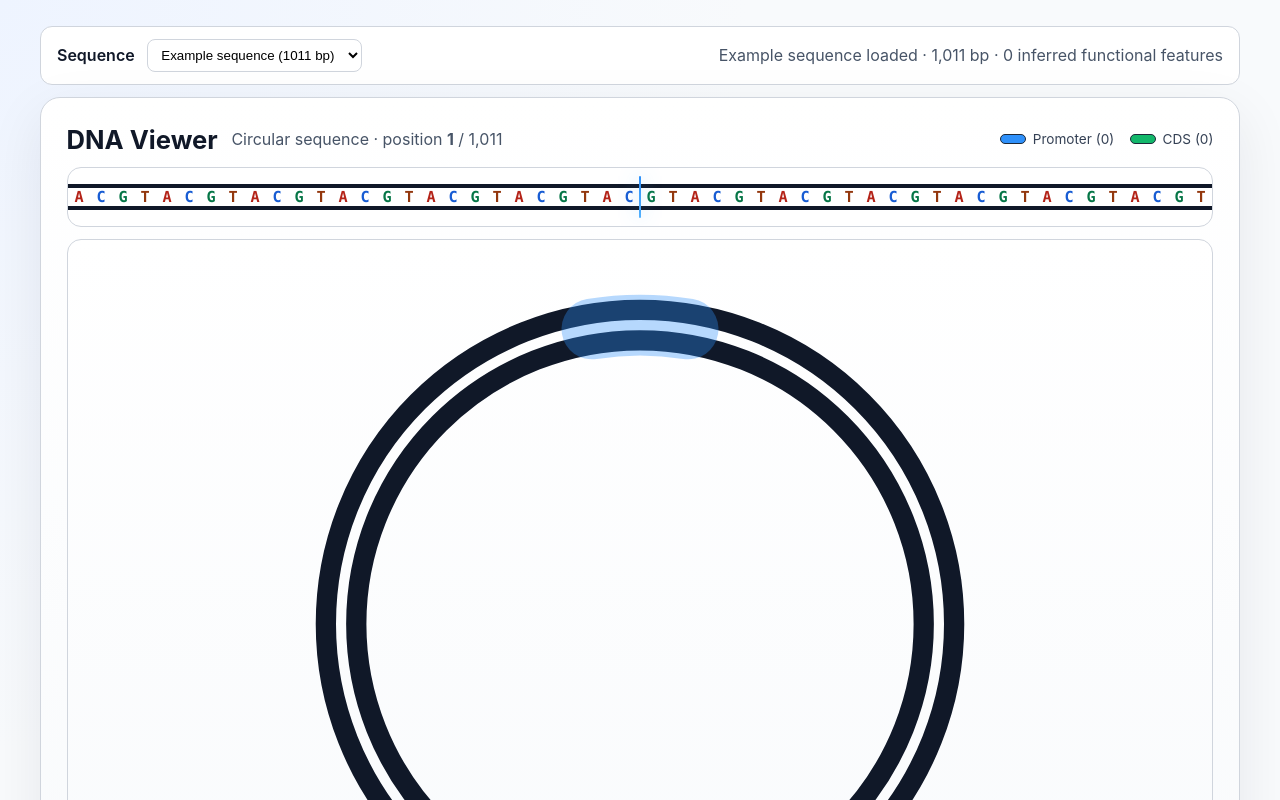
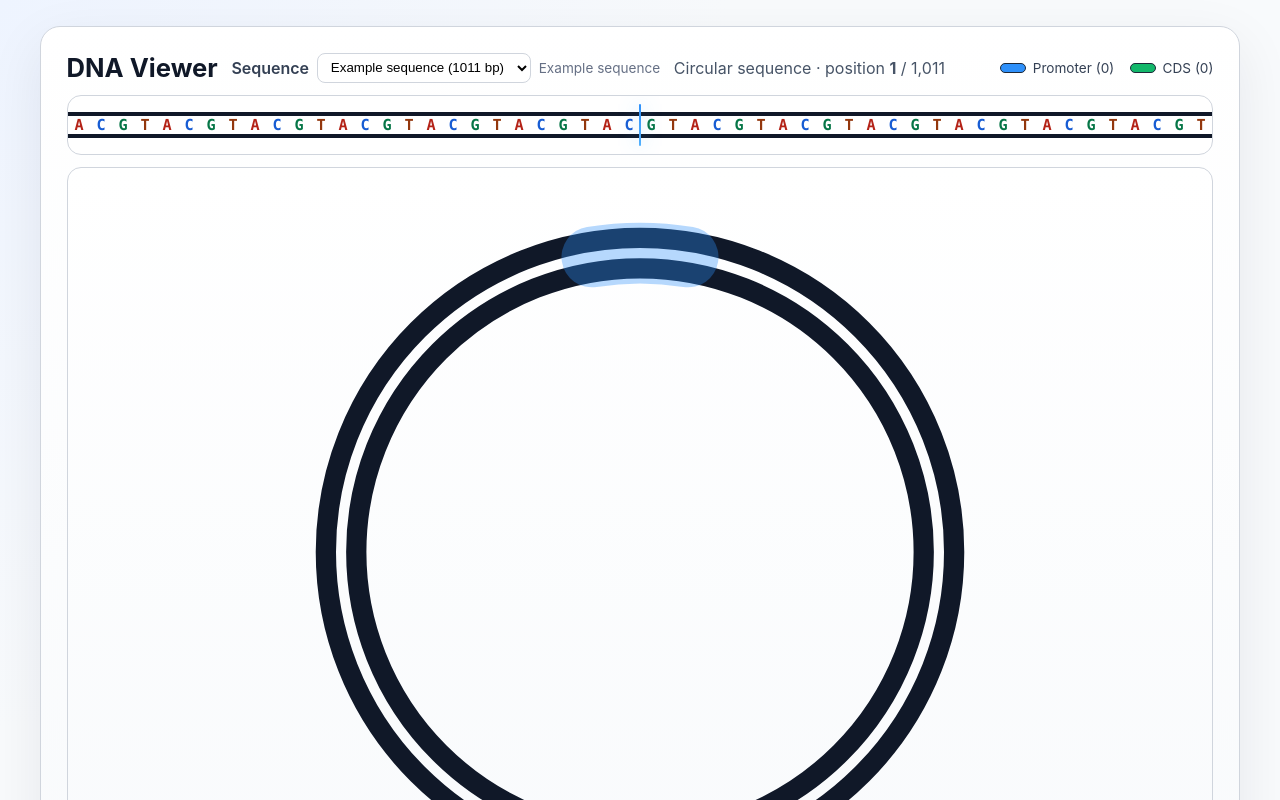
Before and after one commit to DRAGGON-Lab/Ouroboros, a Next.js app in the folder frontend/: page /viewer in a window 1280 px wide. Shown: the top 800 px of the page. Built offline with nearby package versions, Linux system fonts and the light colour scheme.

Commit message:
Move sequence selector into DNA viewer header row

```diff
--- a/frontend/app/globals.css
+++ b/frontend/app/globals.css
@@ -139,6 +139,29 @@
   margin-left: auto;
 }
 
+.dnaSourceSelector {
+  display: inline-flex;
+  align-items: center;
+  gap: 0.5rem;
+}
+
+.dnaSourceSelector label {
+  font-weight: 600;
+  color: #344054;
+}
+
+.dnaSourceSelector select {
+  border: 1px solid #d0d5dd;
+  border-radius: 8px;
+  padding: 0.35rem 0.55rem;
+  background: #ffffff;
+}
+
+.dnaSourceStatus {
+  color: #667085;
+  font-size: 0.85rem;
+}
+
 .dnaViewport {
   position: relative;
   width: 100%;
--- a/frontend/components/viewer/CircularDnaScroller.tsx
+++ b/frontend/components/viewer/CircularDnaScroller.tsx
@@ -9,6 +9,7 @@
 interface CircularDnaScrollerProps {
   sequence: string;
   annotations: SequenceAnnotation[];
+  sourceSelector?: React.ReactNode;
 }
 
 const FALLBACK_SEQUENCE = "ACGT".repeat(120);
@@ -48,7 +49,7 @@
   return expanded.repeat(3);
 };
 
-export default function CircularDnaScroller({ sequence, annotations }: CircularDnaScrollerProps) {
+export default function CircularDnaScroller({ sequence, annotations, sourceSelector }: CircularDnaScrollerProps) {
   const viewportRef = useRef<HTMLDivElement | null>(null);
   const trackRef = useRef<HTMLDivElement | null>(null);
   const currentXRef = useRef<number>(0);
@@ -213,6 +214,7 @@
     <section className="dnaScroller" aria-label="dna-scroller">
       <header className="dnaScrollerHeader dnaCompactHeader">
         <h1>DNA Viewer</h1>
+        {sourceSelector ? <div className="dnaSourceSelector">{sourceSelector}</div> : null}
         <p>
           Circular sequence · position <strong>{currentPosition.toLocaleString()}</strong> / {normalized.length.toLocaleString()}
         </p>
--- a/frontend/components/viewer/GenomeViewerShell.tsx
+++ b/frontend/components/viewer/GenomeViewerShell.tsx
@@ -52,13 +52,13 @@
     }
   };
 
-  const statusMessage = isLoading
-    ? "Loading sequence..."
-    : loadError || `${sourceLabel} loaded · ${sequence.length.toLocaleString()} bp · ${annotations.length} inferred functional features`;
-
   return (
     <main className="viewerPageMain">
-      <section className="viewerToolbar" aria-label="viewer-toolbar">
+      <CircularDnaScroller
+        sequence={sequence}
+        annotations={annotations}
+        sourceSelector={(
+          <>
             <label htmlFor="sequence-source-select">Sequence</label>
             <select
               id="sequence-source-select"
@@ -70,10 +70,12 @@
               <option value={EXAMPLE_SEQUENCE_SOURCE}>Example sequence (1011 bp)</option>
               <option value={EXAMPLE_PLASMID_SOURCE}>Example plasmid</option>
             </select>
-        <p aria-live="polite">{statusMessage}</p>
-      </section>
-
-      <CircularDnaScroller sequence={sequence} annotations={annotations} />
+            <span className="dnaSourceStatus" aria-live="polite">
+              {isLoading ? "Loading sequence..." : loadError || sourceLabel}
+            </span>
+          </>
+        )}
+      />
     </main>
   );
 }
```
Also changed, not shown: 2 other files (tests, documents, lock files or other folders). Lines whose indentation alone changed are shown as unchanged.
